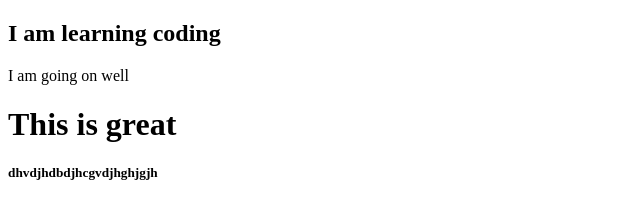
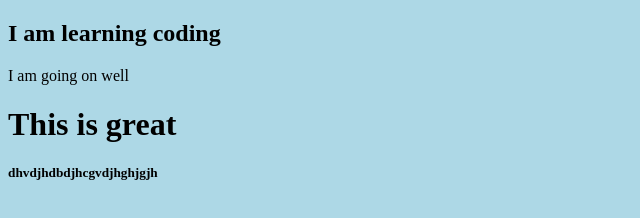
Before and after one commit to CollinsRollinsDev/test_for_tutorial, a plain HTML site: page index.html in a window 1280 px wide. Shown: the whole page, without its empty margins (0-640 px from the left). Drawn offline with Linux system fonts and the light colour scheme.

Commit message:
add styling to the html

```diff
--- /dev/null
+++ b/css/index.css
@@ -0,0 +1,5 @@
+body{
+  height: 100vh;
+  width: 100%;
+  background-color: lightblue;
+}
--- a/index.html
+++ b/index.html
@@ -5,6 +5,7 @@
     <meta http-equiv="X-UA-Compatible" content="IE=edge" />
     <meta name="viewport" content="width=device-width, initial-scale=1.0" />
     <title>Document</title>
+    <link rel="stylesheet" href="./css/index.css">
   </head>
   <body>
     <h2>I am learning coding</h2>
```
